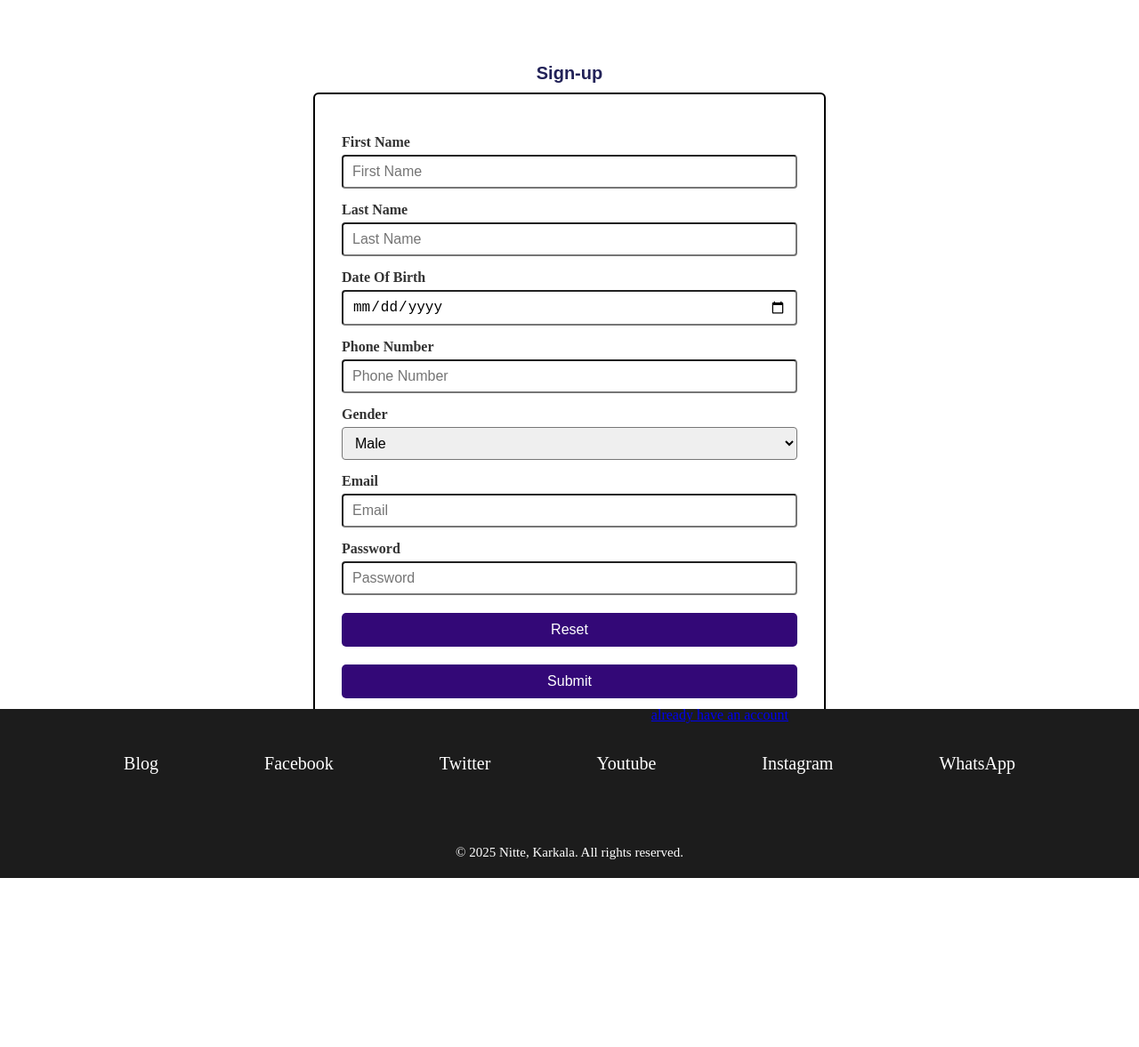
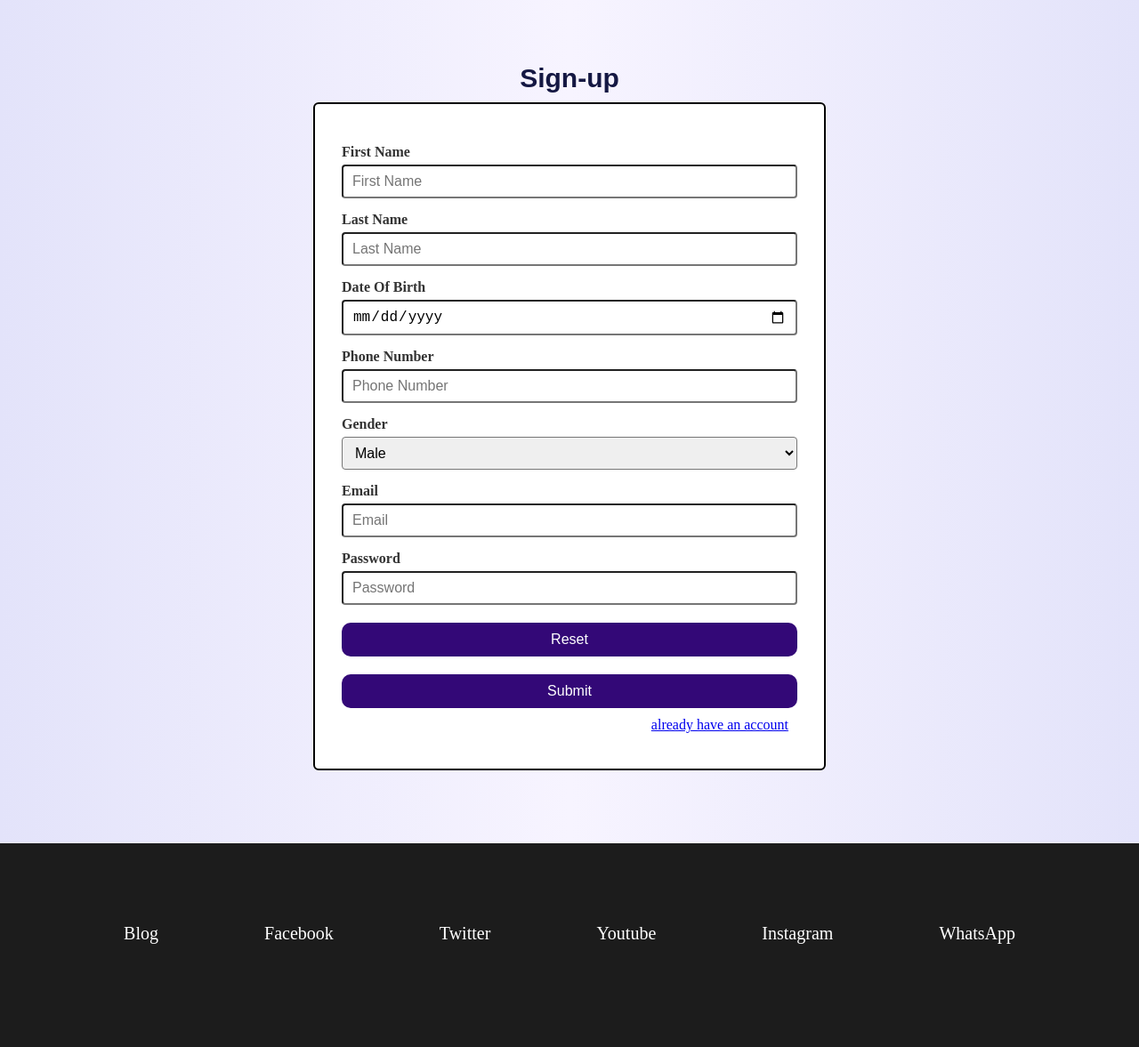
Before and after one commit to AtmikaNayak/nmamit_cse_direct, a plain HTML site: page sign_up.html in a window 1280 px wide. Shown: the part 123-1300 px from the top of the page at 89% size. Before the commit the page ends 1110 px from the top, so only its background shows below. Drawn offline with Linux system fonts and the light colour scheme.

Commit message:
sign in sign up editing

```diff
--- a/main.css
+++ b/main.css
@@ -101,12 +101,15 @@ header{
 
 footer{
     background-color: rgb(28, 28, 28);
+    height:300px;
+    align-items: center;
+    justify-content: center;
 }
 
 .links{
     color: white;
     text-align: center;
-    padding: 50px 20px;
+    padding: 90px 20px;
     display: flex;
     flex-direction: row;
     justify-content: space-evenly;
--- a/sign.css
+++ b/sign.css
@@ -3,11 +3,12 @@
   padding: 0px;
 }
 
-.image {
+.container {
   width: 100%;
   background-size: cover;
   background-position: center;
   background-repeat: no-repeat;
+  background: linear-gradient(to right, #e3e3fa, #f7f4ff, #e3e3fa);
 }
 
 img {
@@ -22,13 +23,12 @@ img {
 .sign {
   text-align: left;
   padding: 20px;
-  color: rgb(34, 34, 88);
-  font-size: 20px;
+  color: rgb(21, 24, 67);
+  font-size: 30px;
 }
 
 form {
   width: 100%;
-  height: auto;
   place-items: center;
 }
 
@@ -91,7 +91,7 @@ button[type="reset"] {
   color: white;
   padding: 10px 16px;
   border: none;
-  border-radius: 5px;
+  border-radius: 10px;
   font-size: 1em;
   cursor: pointer;
   width: 100%;
@@ -103,17 +103,19 @@ button[type="submit"] a {
   color: white;
 }
 
-.container {
-  height: 60vh;
+button[type="submit"]:hover,
+button[type="reset"]:hover {
+  background-color: #8400b4;
 }
 
 #signupcon {
   padding-top: 5%;
-  padding-bottom: 20%;
+  padding-bottom: 5%;
 }
 
 #sigincon {
   padding-top: 5%;
+  padding-bottom: 5%;
 }
 
 input[type="submit"]:hover {
```
